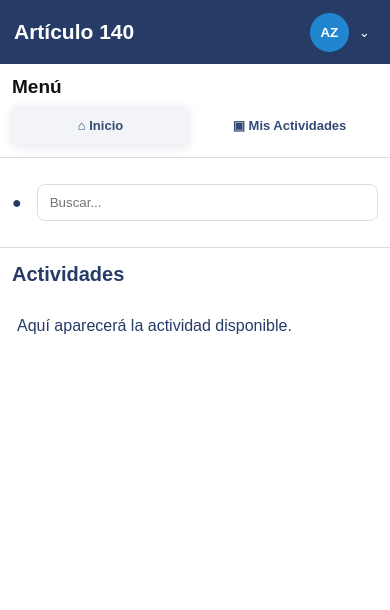
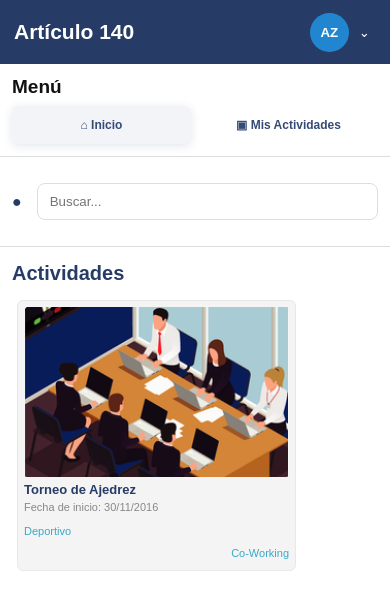
Before and after one commit to Angel12328/horas-voae-clone, a Next.js app in the folder frontend/: page /st in a window 390 px wide. Shown: the top 610 px of the page. Built offline with nearby package versions, Linux system fonts and the light colour scheme.

Commit message:
feat(actividades): agregar tarjeta de torneo de ajedrez

```diff
--- a/frontend/app/st/actividades-client.js
+++ b/frontend/app/st/actividades-client.js
@@ -95,9 +95,38 @@ export default function ActividadesClient() {
             className: 'activities-grid',
             key: 'grid',
           }, [
-            createElement('p', { key: 'placeholder' },
-              'Aquí aparecerá la actividad disponible.'
-            ),
+            createElement('article', {
+  className: 'activity-card',
+  key: 'torneo-ajedrez',
+}, [
+  createElement('img', {
+    src: '/actividad-referencia.png',
+    alt: 'Ilustración de actividad académica',
+    className: 'activity-image',
+    key: 'image',
+  }),
+
+  createElement('div', {
+    className: 'activity-details',
+    key: 'details',
+  }, [
+    createElement('h2', { key: 'name' }, 'Torneo de Ajedrez'),
+
+    createElement('p', { key: 'date' },
+      'Fecha de inicio: 30/11/2016'
+    ),
+
+    createElement('span', {
+      className: 'activity-category',
+      key: 'category',
+    }, 'Deportivo'),
+
+    createElement('div', {
+      className: 'activity-platform',
+      key: 'platform',
+    }, 'Co-Working'),
+  ]),
+]),
           ]),
         ]),
       ]),
--- a/frontend/app/st/actividades.css
+++ b/frontend/app/st/actividades.css
@@ -198,3 +198,64 @@
     grid-template-columns: 1fr;
   }
 }
+
+.activity-card {
+  width: 100%;
+  max-width: 265px;
+  background: #f4f4f4;
+  border: 1px solid #e8e8e8;
+  border-radius: 6px;
+  padding: 6px;
+  overflow: hidden;
+}
+
+.activity-image {
+  width: 100%;
+  height: 200px;
+  object-fit: cover;
+  border-radius: 3px;
+  display: block;
+}
+
+.activity-details {
+  padding: 5px 0;
+}
+
+.activity-details h2 {
+  font-size: 13px;
+  font-weight: 700;
+  margin: 0 0 4px;
+  color: #263b65;
+}
+
+.activity-details p {
+  font-size: 11px;
+  color: #888;
+  margin: 0 0 8px;
+}
+
+.activity-category,
+.activity-platform {
+  color: #39a9c9;
+  font-size: 11px;
+}
+
+.activity-platform {
+  text-align: right;
+  margin-top: 8px;
+}
+
+@media (max-width: 600px) {
+  .activity-image {
+    height: 170px;
+  }
+
+  .student-sidebar nav {
+    gap: 8px;
+  }
+
+  .sidebar-link {
+    font-size: 12px;
+    white-space: nowrap;
+  }
+}
```
Also changed, not shown: frontend/public/actividad-referencia.png (added).
